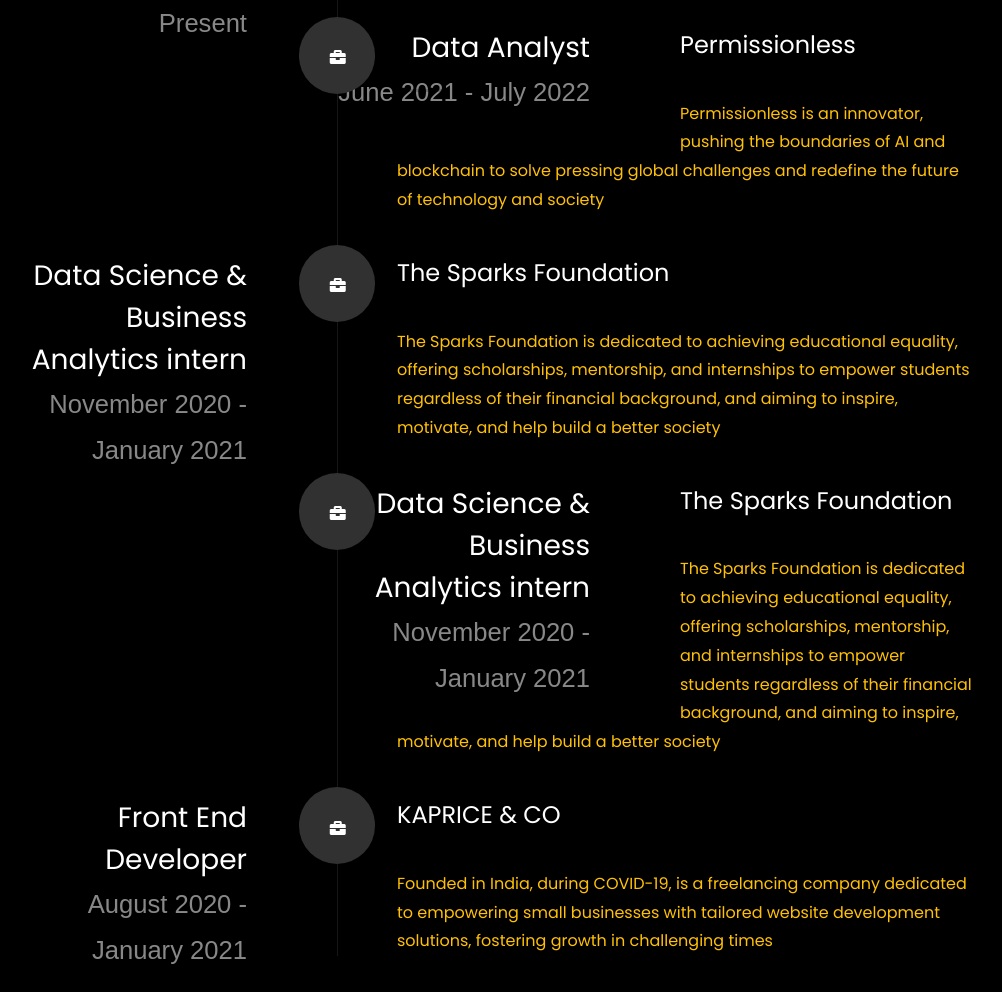
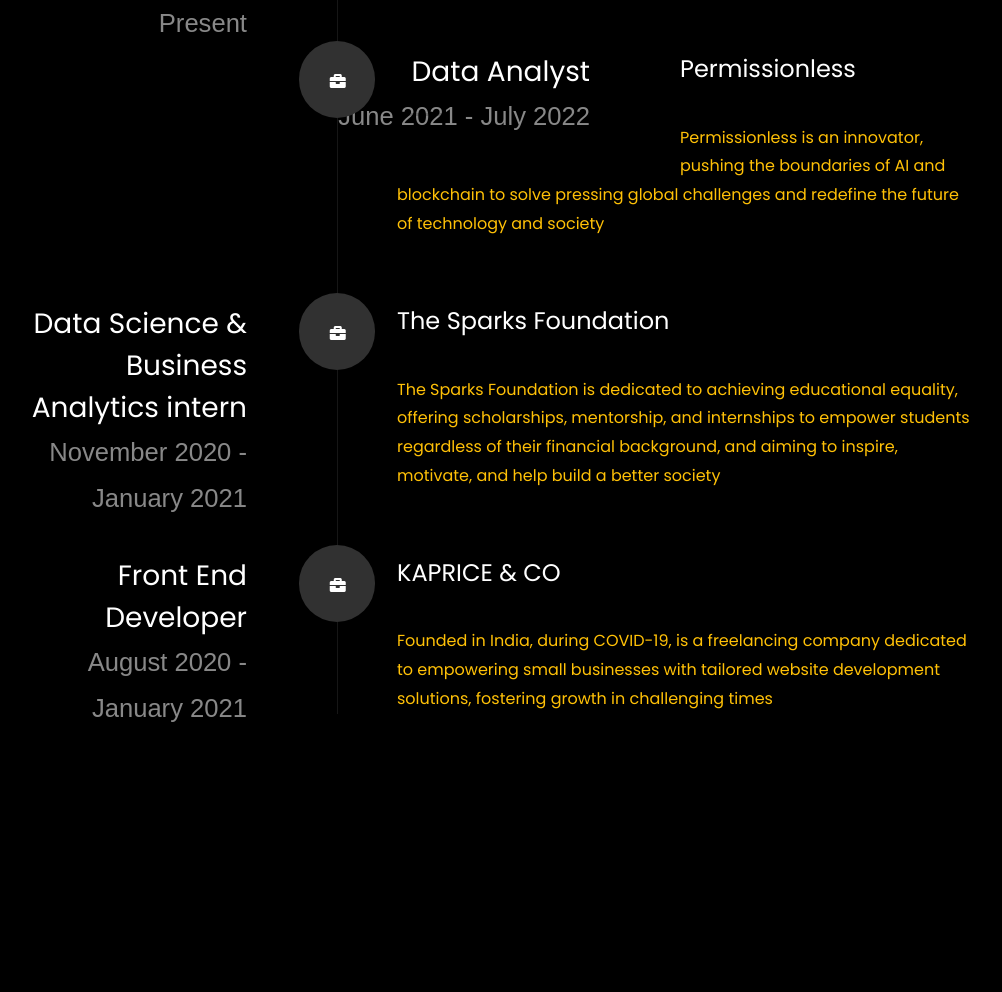
Before and after one commit to omkardabholkar/omkardabholkar.github.io, a plain HTML site: page index.html in a window 1280 px wide. Shown: the part 2672-3664 px from the top of the page, without its empty margins (76-1078 px from the left). Drawn offline with Linux system fonts and the light colour scheme; files whose address does not match are found by name.

Commit message:
Update index.html

```diff
--- a/index.html
+++ b/index.html
@@ -361,6 +361,9 @@
 							<p style="color: #ffc107;">Syracuse University is a prestigious research institution offering diverse academic programs, fostering innovation, and supporting cutting-edge research and education.</p>
 						</div>
 					</div>
+					<div class="timeline-block">
+
+					</div>
 
 					<div class="timeline-block">
 
@@ -376,6 +379,10 @@
 							<h4>Permissionless</h4>
 							<p style="color: #ffc107;">Permissionless is an innovator, pushing the boundaries of AI and blockchain to solve pressing global challenges and redefine the future of technology and society</p>
 						</div>
+					</div>
+
+					<div class="timeline-block">
+
 					</div>
 
 
@@ -397,28 +404,9 @@
 
 						</div>
 					</div>
-
 					<div class="timeline-block">
 
-						<div class="timeline-ico">
-							<i class="fa fa-briefcase"></i>
-						</div>
-
-
-						<div class="timeline-header">
-							<h3>Data Science & Business Analytics intern</h3>
-							<p>November 2020 - January 2021</p>
-						</div>
-
-						<div class="timeline-content">
-							<h4>The Sparks Foundation</h4>
-							<p style="color: #ffc107;">The Sparks Foundation is dedicated to achieving educational equality, offering scholarships, mentorship, and internships to empower students regardless of their financial background, and aiming to inspire, motivate, and help build a better society</p>
-
-						</div>
 					</div>
-
-
-
 
 
 
```
